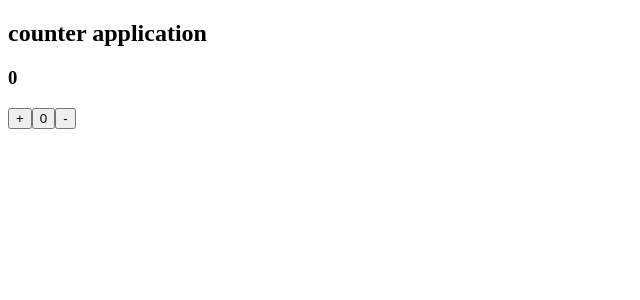
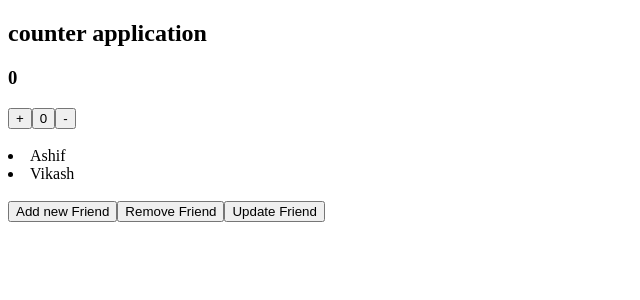
Before and after one commit to Gaurav-jain-21/React-Demo-, a React (Vite) app in the folder hooks-learning/: page / in a window 1280 px wide. Shown: the top 300 px of the page, without its empty margins (0-640 px from the left). Built offline with nearby package versions, Linux system fonts and the light colour scheme.

Commit message:
this is my basic crud in array

```diff
--- a/hooks-learning/src/App.jsx
+++ b/hooks-learning/src/App.jsx
@@ -1,8 +1,11 @@
 import Example1 from "./components/Example1.jsx";
+import Example2 from "./components/Example2.jsx";
 const App = () => {
   return (
     <>
       <Example1 />
+      <br />
+      <Example2 />
     </>
   );
 };
--- /dev/null
+++ b/hooks-learning/src/components/Example2.jsx
@@ -0,0 +1,28 @@
+import { useState } from "react";
+const Example2 = () => {
+  const [friends, setFriends] = useState(["Ashif", "Vikash"]);
+  const AddFriend = () => {
+    setFriends([...friends, "Ram"]);
+  };
+  const RemoveFriend = () => {
+    setFriends(friends.filter((f) => f !== "Vikash"));
+  };
+  const UpdateFriend = () => {
+    setFriends(
+      friends.map((f) => (f === "Vikash" ? "Vikash Kumar Sharma" : f)),
+    );
+  };
+  return (
+    <section>
+      {friends.map((f, index) => (
+        <li key={index}> {f}</li>
+      ))}
+      <br />
+
+      <button onClick={AddFriend}>Add new Friend</button>
+      <button onClick={RemoveFriend}>Remove Friend</button>
+      <button onClick={UpdateFriend}>Update Friend</button>
+    </section>
+  );
+};
+export default Example2;
```
